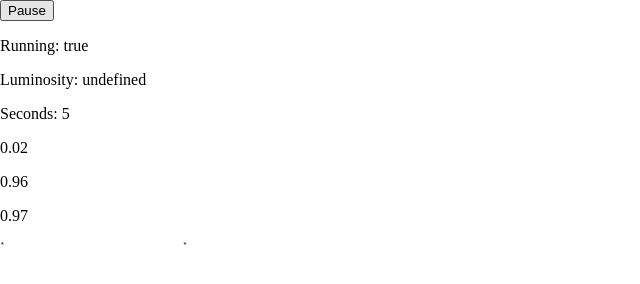
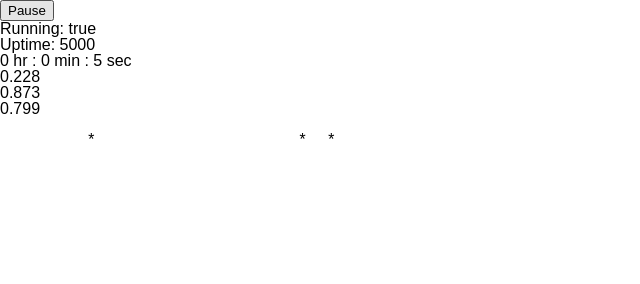
Before and after one commit to shuuki/set, a plain HTML site: page index.html in a window 1280 px wide. Shown: the whole page, without its empty margins (0-640 px from the left). Drawn offline with Linux system fonts and the light colour scheme.

Commit message:
clocks and beats and ambient light sensors

```diff
--- a/core.js
+++ b/core.js
@@ -27,7 +27,9 @@ body.appendChild(pre);
 // steps
 
 function init() {
+
 	time = Date.now();
+
 	if (!running) {
 		window.requestAnimationFrame(update)
 		running = true;
@@ -37,6 +39,8 @@ function init() {
 		running = false;
 		button.innerHTML = "Resume";
 	}
+
+
 }
 
 function update() {
@@ -55,15 +59,40 @@ function tick() {
 	up = up + del;
 }
 
+
+function clocks(time) {
+	var clock = {};
+		clock.ms = Math.floor(time % 1000);
+		clock.sec = Math.floor((time/1000)%60);
+		clock.min = Math.floor((time/(1000*60))%60);
+		clock.hr = Math.floor((time/(1000*60*60))%24);
+		clock.up = Math.floor(up/1000);
+	return clock;
+}
+
 function render() {
-	var seconds = Math.floor(up / 1000),
-    beat1 = ((Math.sin(up / 1000)+1)/2).toFixed(2),
-    beat2 = ((Math.sin(up / 250)+1)/2).toFixed(2),
-    beat3 = ((Math.sin(up / 4000)+1)/2).toFixed(2);
+
+	var c = clocks(up);
+
+	var beat1 = ((Math.sin(up / 500)+1)/2).toFixed(3),
+    beat2 = ((Math.sin(up / 125)+1)/2).toFixed(3),
+    beat3 = ((Math.sin(up / 2000)+1)/2).toFixed(3);
 
 
-	div.innerHTML = p('Running: '+running) + " " + p('Luminosity: '+luminosity)+ p('Seconds: '+seconds) + p(beat1) + p(beat2) + p(beat3);
+	div.innerHTML =
+		p('Running: '+running)
+		+ " "
+		//+ p('Luminosity: '+luminosity)
+		+ p('Uptime: ' + up)
+		+ p(c.hr + ' hr : ' + c.min + ' min : ' + c.sec + ' sec')
+		+ p(beat1)
+		+ p(beat2)
+		+ p(beat3);
+
+		// 28 days beat: 28*24*60*60*1000
+
   pre.innerHTML = linegen(beat1,beat2,beat3);
+
 }
 
 function p(content) {
@@ -75,28 +104,6 @@ function p(content) {
 init();
 
 
-
-/*
-
-var s = new AmbientLightSensor();
-s.start();
-s.onchange = event => alert(event.reading.illuminance);
-s.stop();
-
-*/
-
-window.addEventListener("devicelight", function (event) {
-	luminosity = event.value;
-	console.log(luminosity)
-
-	//event.value is the lux value returned by the sensor on the device
-	if (event.value < 100) {
-		document.body.style.backgroundColor="#888";
-	} else {
-		document.body.style.backgroundColor="#fff";
-	}
-
-});
 
 
 
@@ -124,6 +131,33 @@ function linegen(bar1,bar2,bar3) {
 
 
 
+// changes mode ambient light sensor
+// only works on firefox
+
+/*
+
+var s = new AmbientLightSensor();
+s.start();
+s.onchange = event => alert(event.reading.illuminance);
+s.stop();
+
+*/
+
+window.addEventListener("devicelight", function (event) {
+	luminosity = event.value;
+	console.log(luminosity)
+	//event.value is the lux value returned by the sensor on the device
+	if (event.value < 100) {
+		document.body.style.backgroundColor="#777";
+		document.body.style.color="#fff";
+	} else {
+		document.body.style.backgroundColor="#fff";
+	}
+
+});
+
+
+
 
 
 
@@ -140,23 +174,18 @@ scene.update = {}
 scene.draw = {}
 
 scene.updates = () => {
-	if (typeof scene.update[scene.active] === "function" )
-    scene.update[scene.active]()
+	if (typeof scene.update[scene.active] === "function" ) scene.update[scene.active]()
 }
 
 scene.drawing = () => {
-	if (typeof scene.draw[scene.active] === "function" )
-    scene.draw[scene.active]()
+	if (typeof scene.draw[scene.active] === "function" ) scene.draw[scene.active]()
 }
 
 scene.reset = () => {
-  if (scene.active != 0)
-	 scene.active = 0
+  if (scene.active != 0) scene.active = 0
 }
 
 scene.cycle = () => {
-	if (scene.active < scene.draw.length)
-    scene.active += 1
-	 else
-    scene.active = 0
+	if (scene.active < scene.draw.length) scene.active += 1
+	else scene.active = 0
 }
--- a/style.css
+++ b/style.css
@@ -3,13 +3,19 @@ body {
   background-color: black;
   color: white;
   */
+  line-height: 1;
   margin: 0;
-  transition: background-color 1s;
+  font-family: sans-serif;
+  transition: background-color 2.5s, color 2.5s;
 }
 
 
+p {
+  margin: 0;
+}
+
 pre {
-  font-size: 8px;
+  font-size: 16px;
   line-height: 1;
 
   font-family: monospace;
```
Also changed, not shown: manifest.json.
